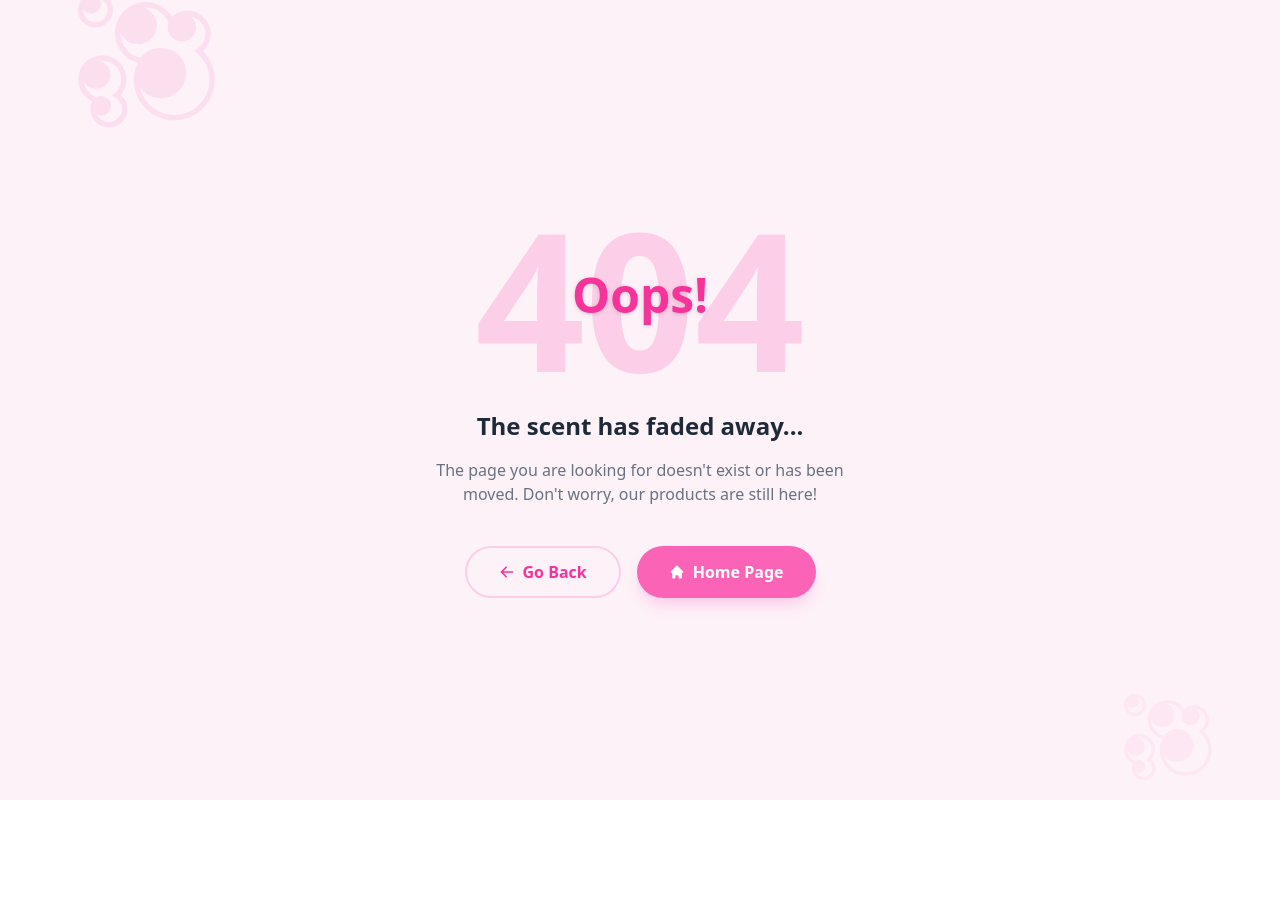
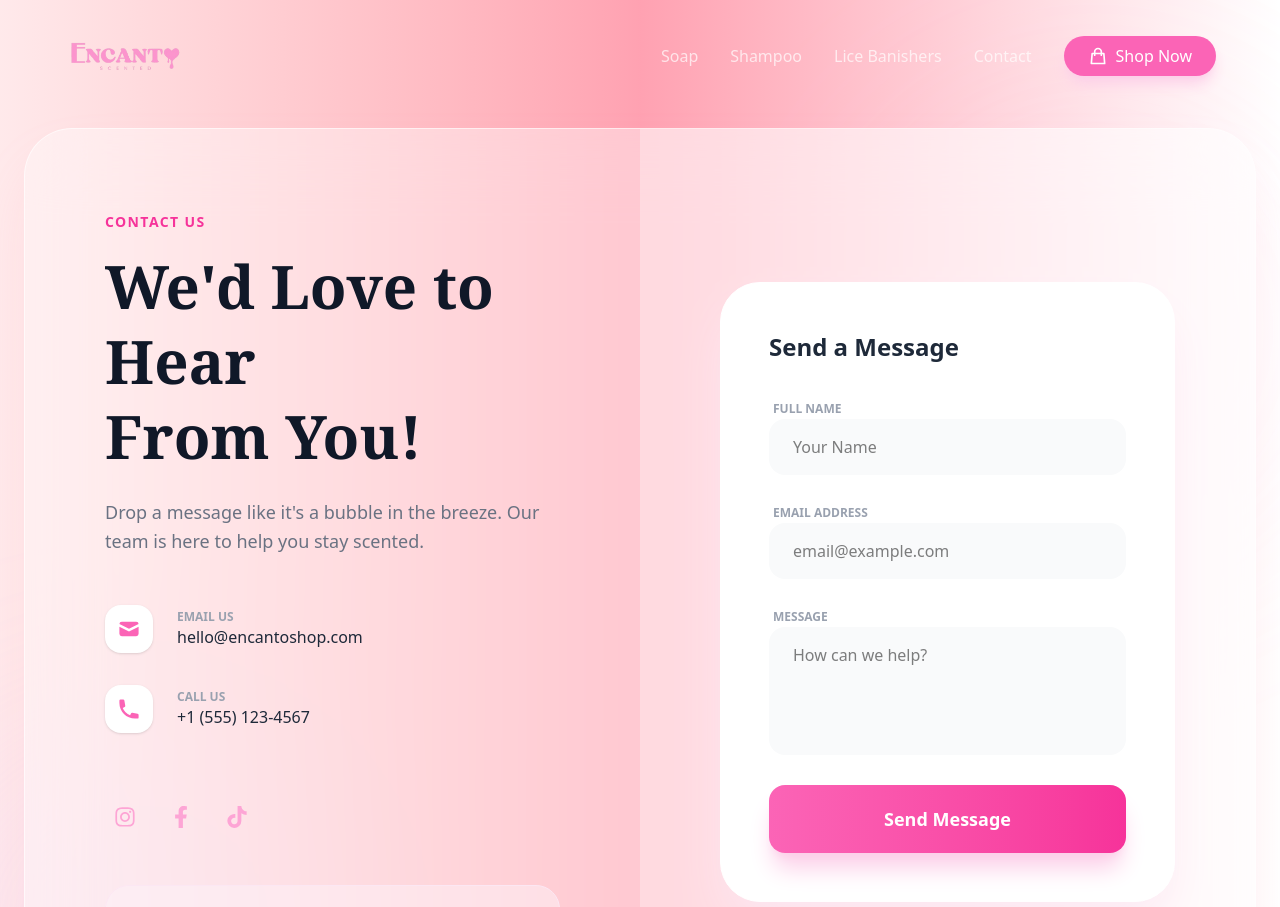
Before and after one commit to mohimanul15/encanto-shop, a React (Vite) app: page /contact in a window 1280 px wide. Before the commit this address had no page. Shown: the top 907 px of the page. Before the commit the page ends 800 px from the top, so only its background shows below. Built offline with nearby package versions, Linux system fonts and the light colour scheme.

Commit message:
Contact page Added

```diff
--- a/src/component/Header/Header.jsx
+++ b/src/component/Header/Header.jsx
@@ -21,6 +21,7 @@ function Header() {
         { name: 'Soap', href: '#soap' },
         { name: 'Shampoo', href: '#shampoo' },
         { name: 'Lice Banishers', href: '#lice-banishers' },
+        { name: 'Contact', href: '/contact' }
     ];
 
     return (
--- a/src/main.jsx
+++ b/src/main.jsx
@@ -5,6 +5,7 @@ import { createBrowserRouter, RouterProvider } from 'react-router'
 import Default from './layout/Default/Default'
 import Home from './pages/Home/Home'
 import NotFound from './pages/NotFound/NotFound'
+import Contact from './pages/Contact/Contact'
 
 const router = createBrowserRouter([
   {
@@ -14,6 +15,10 @@ const router = createBrowserRouter([
       {
         path: "/",
         element: <Home />
+      },
+      {
+        path: "/contact",
+        element: <Contact />
       }
     ]
   },
--- /dev/null
+++ b/src/pages/Contact/Contact.jsx
@@ -0,0 +1,146 @@
+import React from 'react';
+import { motion } from 'framer-motion';
+import { HiMail, HiPhone, HiLocationMarker, HiChatAlt2, HiArrowRight } from 'react-icons/hi';
+import { FaInstagram, FaFacebookF, FaTiktok } from 'react-icons/fa';
+
+const Contact = () => {
+  return (
+    <div className="min-h-screen bg-gradient-to-r from-rose-100/80 via-rose-400/60 to-transparent pt-32 pb-20 px-6 relative overflow-hidden">
+      {/* Background Decorative Bubbles */}
+      <motion.div
+        animate={{ scale: [1, 1.1, 1], opacity: [0.3, 0.5, 0.3] }}
+        transition={{ duration: 8, repeat: Infinity }}
+        className="absolute top-20 right-[-5%] w-[500px] h-[500px] bg-pink-200/20 rounded-full blur-[100px]"
+      />
+      <motion.div
+        animate={{ y: [0, 50, 0] }}
+        transition={{ duration: 10, repeat: Infinity }}
+        className="absolute bottom-10 left-[-5%] w-[400px] h-[400px] bg-purple-200/20 rounded-full blur-[100px]"
+      />
+
+      <div className="max-w-7xl mx-auto relative z-10">
+        <div className="bg-white/40 backdrop-blur-2xl rounded-[3rem] border border-white/60 shadow-[0_32px_64px_-15px_rgba(255,182,193,0.2)] overflow-hidden">
+          <div className="grid lg:grid-cols-2 gap-0">
+
+            {/* LEFT SIDE: INFO */}
+            <div className="p-8 md:p-16 lg:p-20">
+              <motion.span
+                initial={{ opacity: 0, x: -20 }}
+                animate={{ opacity: 1, x: 0 }}
+                className="text-pink-500 font-bold tracking-widest uppercase text-sm"
+              >
+                Contact Us
+              </motion.span>
+              <motion.h1
+                initial={{ opacity: 0, y: 20 }}
+                animate={{ opacity: 1, y: 0 }}
+                transition={{ delay: 0.1 }}
+                className="text-5xl md:text-6xl font-serif font-bold text-gray-900 mt-4 leading-tight"
+              >
+                We'd Love to Hear <br />From You!
+              </motion.h1>
+              <p className="mt-6 text-gray-500 text-lg max-w-md leading-relaxed">
+                Drop a message like it's a bubble in the breeze. Our team is here to help you stay scented.
+              </p>
+
+              <div className="mt-12 space-y-8">
+                <div className="flex items-center gap-6 group">
+                  <div className="w-12 h-12 bg-white rounded-2xl flex items-center justify-center text-pink-400 shadow-sm group-hover:scale-110 transition-transform">
+                    <HiMail size={24} />
+                  </div>
+                  <div>
+                    <p className="text-xs font-bold text-gray-400 uppercase">Email Us</p>
+                    <p className="text-gray-800 font-medium">hello@encantoshop.com</p>
+                  </div>
+                </div>
+
+                <div className="flex items-center gap-6 group">
+                  <div className="w-12 h-12 bg-white rounded-2xl flex items-center justify-center text-pink-400 shadow-sm group-hover:scale-110 transition-transform">
+                    <HiPhone size={24} />
+                  </div>
+                  <div>
+                    <p className="text-xs font-bold text-gray-400 uppercase">Call Us</p>
+                    <p className="text-gray-800 font-medium">+1 (555) 123-4567</p>
+                  </div>
+                </div>
+              </div>
+
+              {/* Social Links */}
+              <div className="mt-16 flex items-center gap-4">
+                {[FaInstagram, FaFacebookF, FaTiktok].map((Icon, i) => (
+                  <motion.a
+                    key={i}
+                    whileHover={{ y: -5 }}
+                    href="#"
+                    className="w-10 h-10 flex items-center justify-center text-pink-300 hover:text-pink-500 transition-colors"
+                  >
+                    <Icon size={22} />
+                  </motion.a>
+                ))}
+              </div>
+
+              {/* Support Card Peek */}
+              <div className="mt-12 p-6 bg-pink-50/50 rounded-3xl border border-pink-100 flex items-center justify-between group cursor-pointer hover:bg-pink-100/50 transition-colors">
+                <div className="flex items-center gap-4">
+                  <div className="w-10 h-10 bg-pink-400 rounded-full flex items-center justify-center text-white shadow-lg shadow-pink-200">
+                    <HiChatAlt2 size={20} />
+                  </div>
+                  <span className="font-bold text-gray-700">Need immediate help?</span>
+                </div>
+                <HiArrowRight className="text-pink-400 group-hover:translate-x-1 transition-transform" />
+              </div>
+            </div>
+
+            {/* RIGHT SIDE: FORM */}
+            <div className="bg-white/30 p-8 md:p-16 lg:p-20 flex items-center">
+              <motion.div
+                initial={{ opacity: 0, scale: 0.95 }}
+                animate={{ opacity: 1, scale: 1 }}
+                transition={{ delay: 0.2 }}
+                className="w-full bg-white rounded-[2.5rem] p-8 md:p-12 shadow-2xl shadow-pink-100 border border-white"
+              >
+                <h3 className="text-2xl font-bold text-gray-800 mb-8">Send a Message</h3>
+                <form className="space-y-6">
+                  <div className="space-y-2">
+                    <label className="text-xs font-bold text-gray-400 uppercase px-1">Full Name</label>
+                    <input
+                      type="text"
+                      placeholder="Your Name"
+                      className="w-full px-6 py-4 rounded-2xl bg-gray-50 border-transparent focus:bg-white focus:border-pink-200 focus:ring-4 focus:ring-pink-50 outline-none transition-all"
+                    />
+                  </div>
+                  <div className="space-y-2">
+                    <label className="text-xs font-bold text-gray-400 uppercase px-1">Email Address</label>
+                    <input
+                      type="email"
+                      placeholder="email@example.com"
+                      className="w-full px-6 py-4 rounded-2xl bg-gray-50 border-transparent focus:bg-white focus:border-pink-200 focus:ring-4 focus:ring-pink-50 outline-none transition-all"
+                    />
+                  </div>
+                  <div className="space-y-2">
+                    <label className="text-xs font-bold text-gray-400 uppercase px-1">Message</label>
+                    <textarea
+                      rows="4"
+                      placeholder="How can we help?"
+                      className="w-full px-6 py-4 rounded-2xl bg-gray-50 border-transparent focus:bg-white focus:border-pink-200 focus:ring-4 focus:ring-pink-50 outline-none transition-all resize-none"
+                    ></textarea>
+                  </div>
+                  <motion.button
+                    whileHover={{ scale: 1.02 }}
+                    whileTap={{ scale: 0.98 }}
+                    className="w-full py-5 bg-gradient-to-r from-pink-400 to-pink-500 text-white rounded-2xl font-bold shadow-xl shadow-pink-200 hover:shadow-2xl hover:shadow-pink-300 transition-all text-lg"
+                  >
+                    Send Message
+                  </motion.button>
+                </form>
+              </motion.div>
+            </div>
+
+          </div>
+        </div>
+      </div>
+    </div>
+  );
+};
+
+export default Contact;
```
